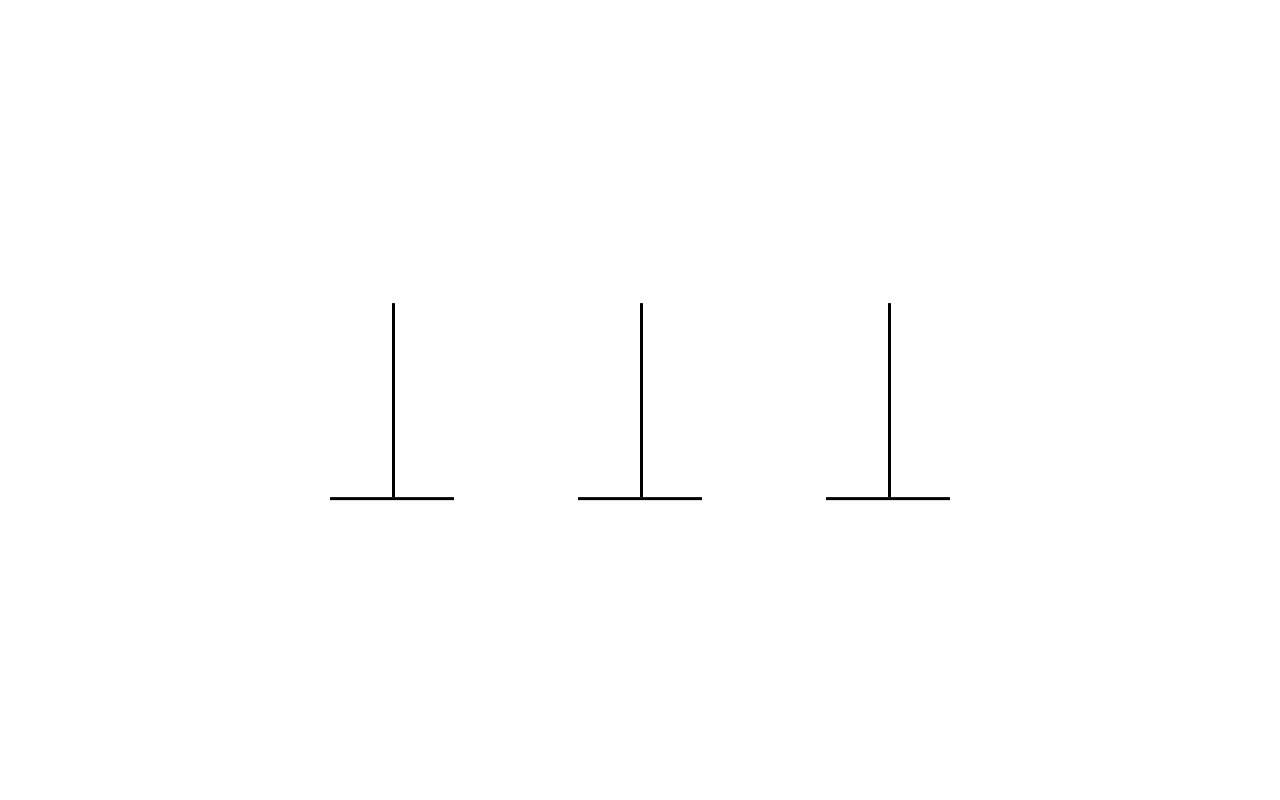
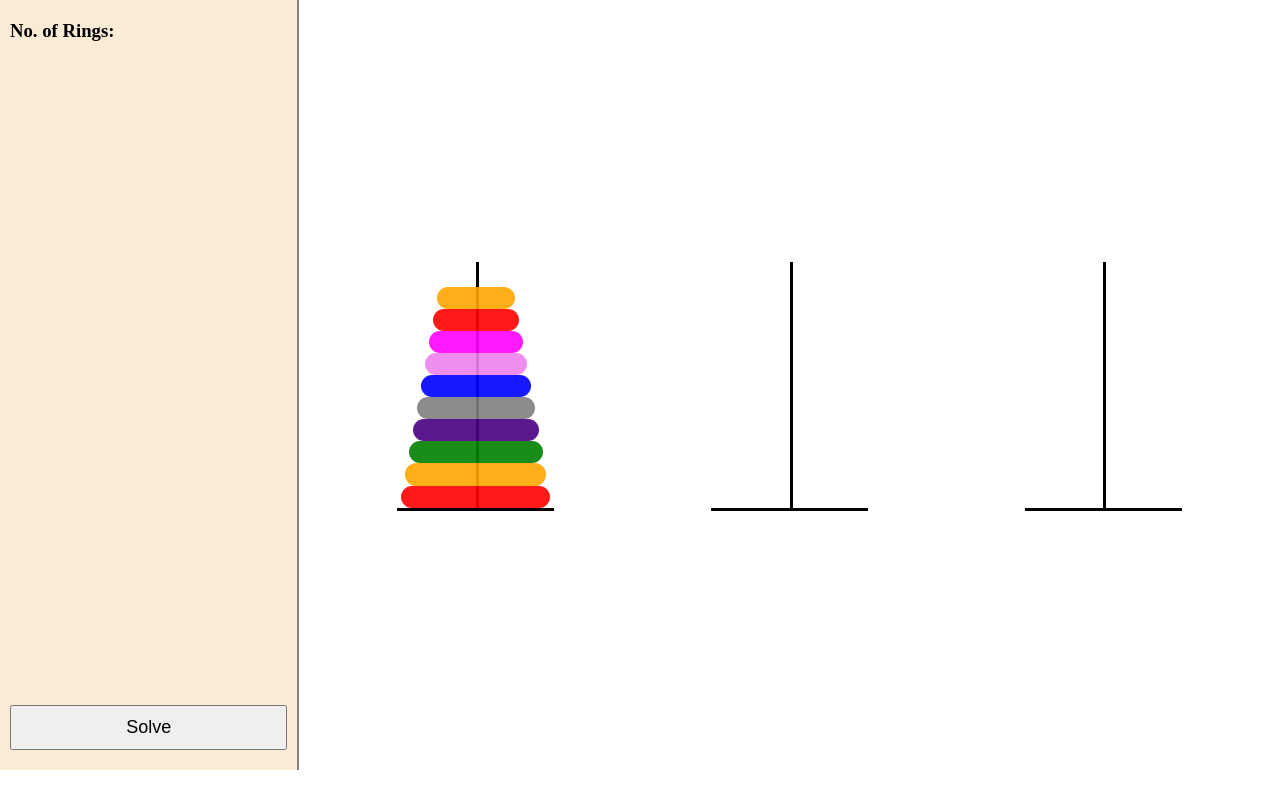
Before and after one commit to meshcode21/Tower-of-Hanio, a plain HTML site: page index.html in a window 1280 px wide. Drawn offline with Linux system fonts and the light colour scheme.

Commit message:
base complete

```diff
--- a/css/style.scss
+++ b/css/style.scss
@@ -1,20 +1,46 @@
 * {
     margin: 0;
     padding: 0;
+    // box-sizing: border-box;
+}
+
+body {
+    height: 100vh;
 }
 
 .container {
-    // border: 3px solid red;
-    aspect-ratio: 16/5;
-    width: min(620px, 80vw);
-    position: absolute;
-    top: 50%;
-    left: 50%;
-    transform: translate(-50%, -50%);
+    width: min(100vw, 1400px);
+    height: min(100vh, 770px);
+    margin: auto;
+    display: flex;
+    .side-nav {
+        width: 30%;
+        height: 100%;
+        background-color: antiquewhite;
+        border-right: 2px solid gray;
+        box-sizing: border-box;
+        padding: 20px 10px;
         display: flex;
         justify-content: space-between;
+        flex-direction: column;
+        #solve-btn {
+            padding: 10px;
+            font-size: large;
+        }
+    }
+    .playground {
+        width: 100%;
+        height: 100%;
+        position: relative;
+        display: flex;
         align-items: center;
-    .tower-box {
+        justify-content: center;
+        .tower-container {
+            aspect-ratio: 16/5;
+            width: 80%;
+            display: flex;
+            justify-content: space-between;
+            .tower {
                 height: 100%;
                 width: 20%;
                 position: relative;
@@ -34,10 +60,12 @@
                 }
             }
         }
+    }
+}
 
 .ring {
     position: absolute;
-    height: 10px;
+    // height: 10px;
     border-radius: 15px;
     opacity: 0.9;
 }
@@ -49,19 +77,3 @@
     transform: translate(5px, -100%);
     background-color: red;
 }
-
-#ring2 {
-    top: calc(100% - 10px);
-    left: calc(0%);
-    width: calc(20% - 20px);
-    transform: translate(10px, -100%);
-    background-color: orange;
-}
-
-#ring3 {
-    top: calc(100% - 20px);
-    left: calc(0%);
-    width: calc(20% - 30px);
-    transform: translate(15px, -100%);
-    background-color: green;
-}
--- a/index.html
+++ b/index.html
@@ -9,28 +9,38 @@
 <link rel="stylesheet" href="css/style.css">
 
 <body>
-    <div class="container" id="container">
-
-        <div class="tower-box">
+    <div class="container">
+        <nav class="side-nav">
+            <h3>No. of Rings: <span id="ring-counter"></span></h3>
+            <div id="moves-display"></div>
+            <button id="solve-btn">Solve</button>
+        </nav>
+        <div class="playground">
+            <div class="tower-container">
+                <div class="tower">
                     <div class="v-line"></div>
                     <div class="h-line"></div>
                 </div>
-        <div class="tower-box">
+                <div class="tower">
                     <div class="v-line"></div>
                     <div class="h-line"></div>
                 </div>
-        <div class="tower-box">
+                <div class="tower">
                     <div class="v-line"></div>
                     <div class="h-line"></div>
                 </div>
+            </div>
+        </div>
+    </div>
 
-    </div>
-    <!-- <div class="ring" id="ring1"></div>
-    <div class="ring" id="ring2"></div>
-    <div class="ring" id="ring3"></div> -->
-
-    <!-- <script src="js/ring_generte.js"></script> -->
-    <script src="js/triger.js"></script>
+    <script>
+        let tower = new Array();
+        document.querySelectorAll('.tower').forEach((element, index) => {
+            tower[index] = element.getBoundingClientRect();
+        });
+    </script>
+    <script src="js/ring_generte.js"></script>
+    <!-- <script src="js/triger.js"></script> -->
 </body>
 
 </html>
--- a/js/ring_generte.js
+++ b/js/ring_generte.js
@@ -1,11 +1,9 @@
-let ring_content = document.querySelector("#container");
-
 // Function to prompt the user for a number less than or equal to 7
 function getNumberInput() {
     let userInput;
 
     do {
-        userInput = prompt("Please enter a number (number must between 0 to 8):");
+        userInput = prompt("Please enter a number (number must from 1 to 10):");
 
         // Check if the input is a number, not empty, and less than or equal to 7
         if (userInput === null) {
@@ -13,8 +11,8 @@ function getNumberInput() {
             return null; // User cancelled the prompt
         } else if (isNaN(userInput) || userInput.trim() === "") {
             alert("That's not a valid number. Please try again.");
-        } else if (Number(userInput) > 7 || Number(userInput) < 1) {
-            alert("The number must between 0 to 8. Please try again.");
+        } else if (Number(userInput) > 10 || Number(userInput) < 1) {
+            alert("The number must from 1 to 10. Please try again.");
         } else {
             return Number(userInput); // Return the valid number
         }
@@ -22,39 +20,20 @@ function getNumberInput() {
 }
 
 // Call the function and store the number
-let n = 7; //getNumberInput();
+let n = 10; //getNumberInput();
 
-let tower = new Array();
-document.querySelectorAll('.tower-box').forEach((element, index) => {
-    tower[index] = element.getBoundingClientRect();
-});
-
-// for (i = 1; i <= n; i++) {
-//     let ring = document.createElement('div');
-//     ring.classList.add('ring');
-//     ring.style = `top: calc(100% - ${(i-1)*10}px);
-//                 left: calc(0%);
-//                 width: calc(20% - ${i*10}px);
-//                 transform: translate(${i*5}px, -100%);
-//                 background-color: ${color(i)};`;
-//     ring_content.appendChild(ring);
-// }
+for (i = 1; i <= n; i++) {
+    let ring = document.createElement('div');
+    ring.classList.add('ring');
+    ring.style = `width: ${tower[0].width * (100 - i*5)/100}px;
+                height: ${tower[0].height*0.09}px;
+                top: ${tower[0].bottom - tower[0].height*0.09*i}px;
+                left: ${tower[0].left + tower[0].width * (1 - (100 - i*5)/100) / 2}px;
+                background-color: ${color(i)};`;
+    document.querySelector('body').appendChild(ring);
+}
 
 function color(num) {
-    switch (num) {
-        case 1:
-            return 'red';
-        case 2:
-            return 'orange';
-        case 3:
-            return 'green';
-        case 4:
-            return 'yellow';
-        case 5:
-            return 'indigo';
-        case 6:
-            return 'blue';
-        case 7:
-            return 'violet';
-    }
+    const colors = ['Magenta', 'Red', 'Orange', 'Green', 'Indigo', 'gray', 'Blue', 'Violet'];
+    return colors[num % 8];
 }
```
Also changed, not shown: css/style.css, 1 other file. Lines whose indentation alone changed are shown as unchanged.
